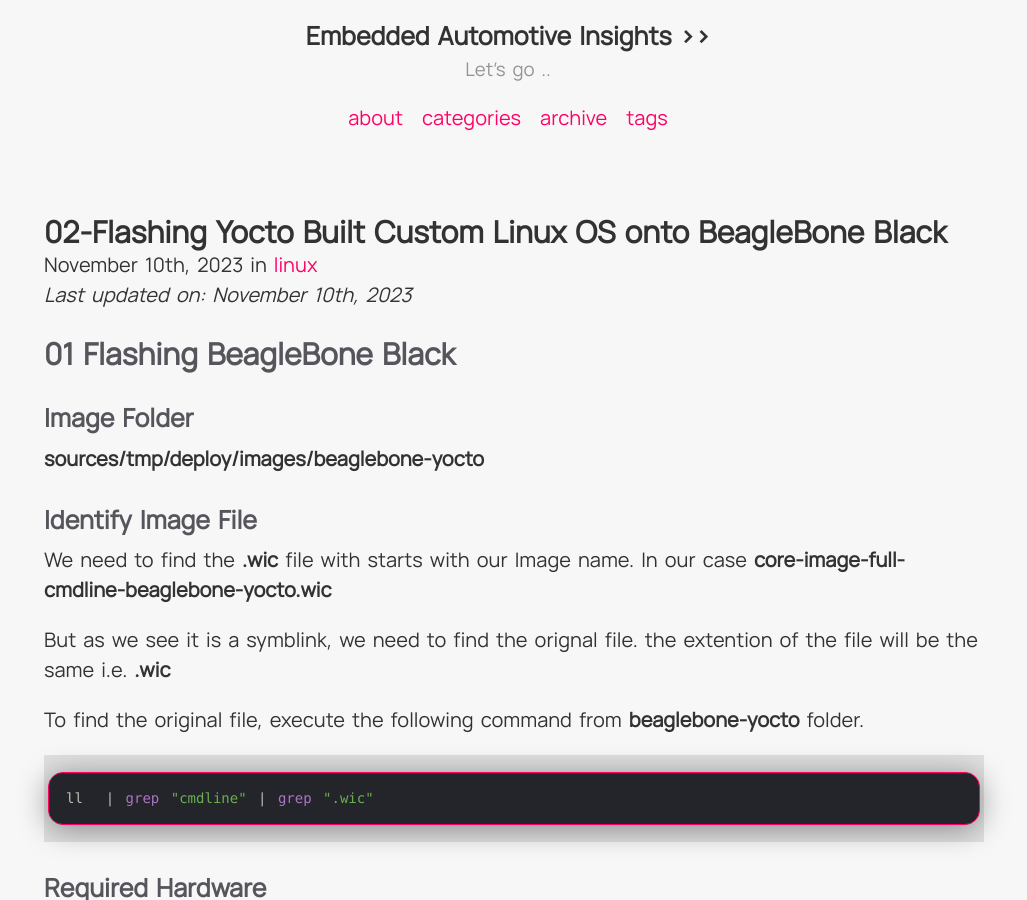
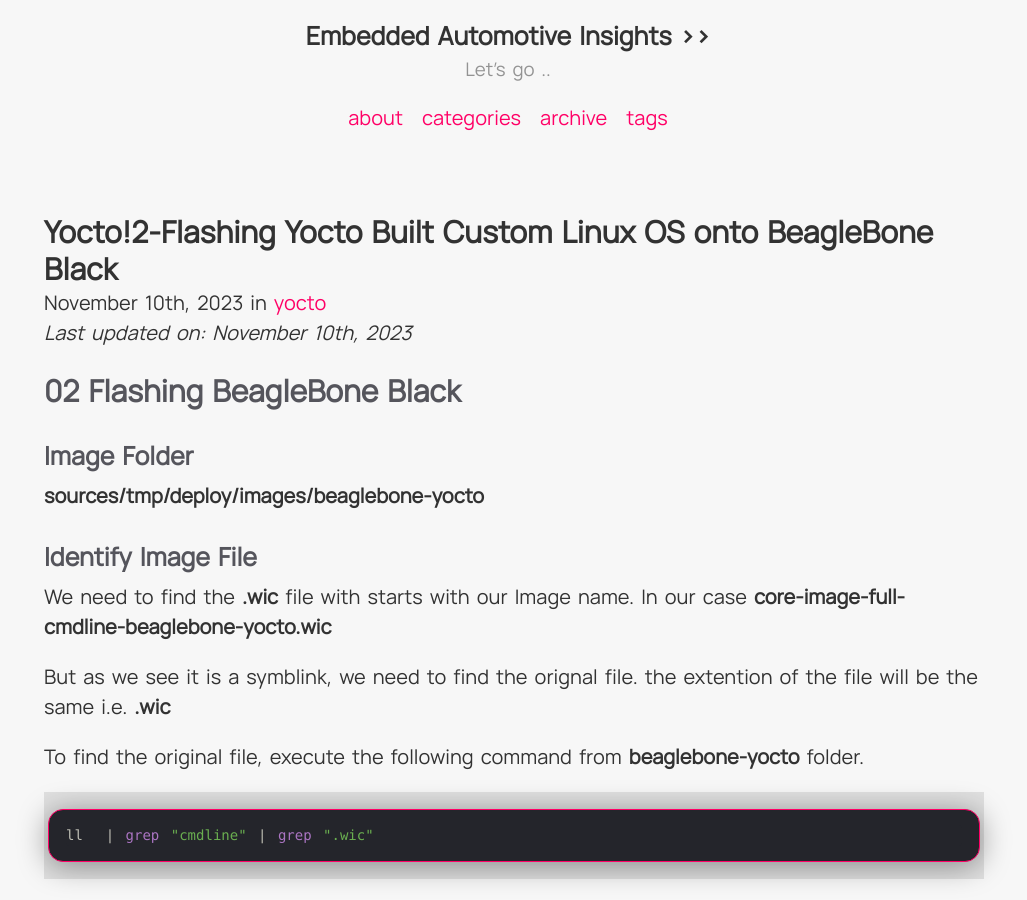
Before and after one commit to SangTDx/sangtdx.github, a Jekyll site: the page built from _posts/2023-11-10-#2-Flashing-beagle-bone.md, in a window 1280 px wide and 900 px high. Shown: the whole window, without its empty margins (126-1153 px from the left). Built offline with Jekyll 4.4.1, drawn with Linux system fonts in a browser that asks for light colours; some of the changed text lies outside the part shown.

Commit message:
[feature] add #2 flashing beagle bone  post

```diff
--- a/_posts/2023-11-10-#2-Flashing-beagle-bone.md
+++ b/_posts/2023-11-10-#2-Flashing-beagle-bone.md
@@ -1,14 +1,14 @@
 ---
 layout: post
-title: 02-Flashing Yocto Built Custom Linux OS onto BeagleBone Black
+title: Yocto!2-Flashing Yocto Built Custom Linux OS onto BeagleBone Black
 date: 2023-11-10 00:00:00
-categories: [linux]
+categories: [yocto]
 tags: [yocto, beagleBone]
 last_modified_at: 2023-11-10
 ---
 
 
-# 01 Flashing BeagleBone Black
+# 02 Flashing BeagleBone Black
 
 ### Image Folder
 
```
Also changed, not shown: _posts/2023-11-10-#1-Introduction-to-Yocto.md (+2 -2 lines).
